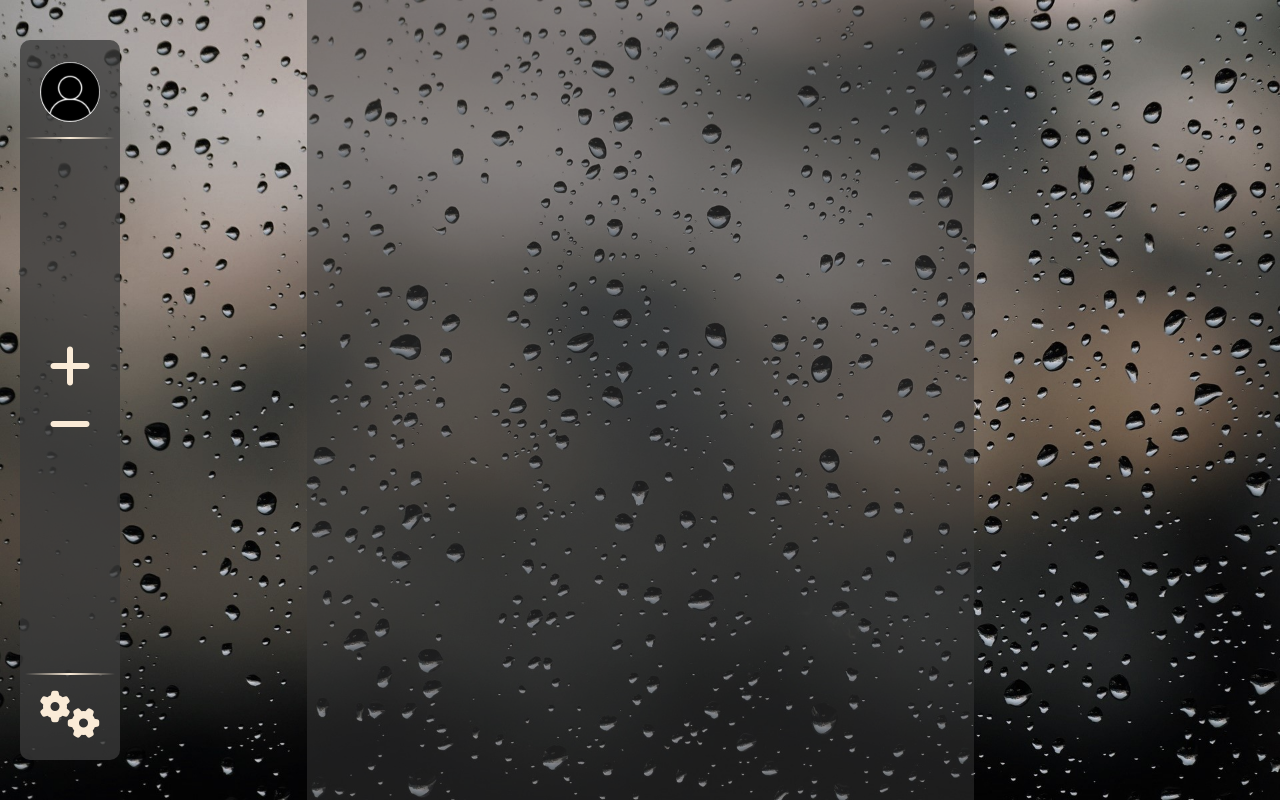
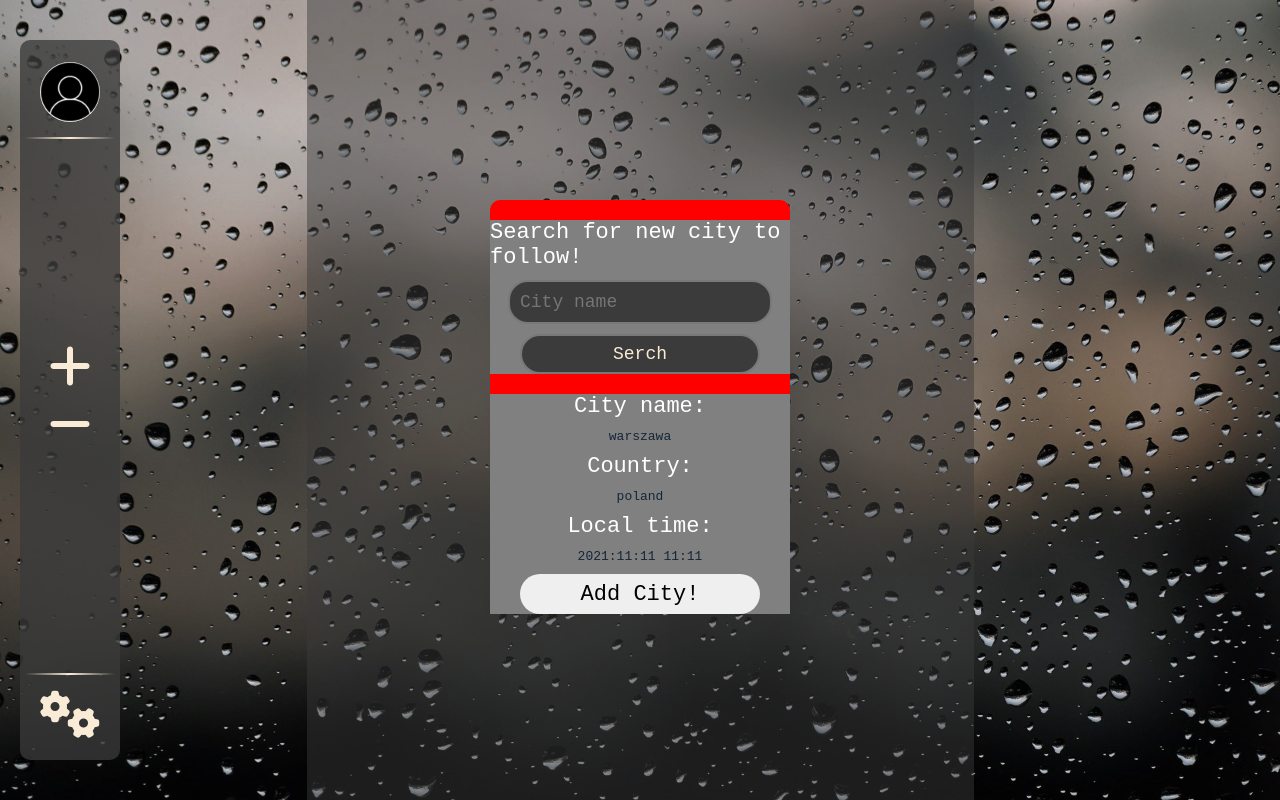
Before and after one commit to WojciechSzw/WeatherApp, a website with bundled scripts: page Weather.html in a window 1280 px wide. Built offline with nearby package versions, Linux system fonts and the light colour scheme; no server answers.

Commit message:
adding city gui

```diff
--- a/Weather.html
+++ b/Weather.html
@@ -22,12 +22,6 @@
           <div class="menu__short__upper__img">
             <span class="menu__short__upper__img__hovertext">log out</span>
           </div>
-          <!-- <img
-            src="images/users/NoFoto.jpg"
-            alt="userfoto"
-            width="60px"
-            height="60px"
-          /> -->
           <hr />
         </div>
         <div class="menu__short__middle">
@@ -42,5 +36,38 @@
       <div class="menu__expandable"></div>
     </aside>
     <div class="main"></div>
+    <div class="add-city">
+      <form class="add-city__cityname">
+        <label for="add-city">Search for new city to follow!</label>
+        <input
+          class="add-city__cityname__input"
+          type="text"
+          name="add-city"
+          placeholder="City name"
+        />
+        <input
+          class="add-city__cityname__submit"
+          type="submit"
+          value="Serch"
+          onclick="event.preventDefault()"
+        />
+      </form>
+      <form class="add-city__result">
+        <label class="add-city__result__name-label">City name:</label>
+        <output class="add-city__result__name-output">warszawa</output>
+        <label class="add-city__result__country-label">Country:</label>
+        <output class="add-city__result__country-output">poland</output>
+        <label class="add-city__result__localtime-label">Local time:</label>
+        <output class="add-city__result__localtime-output"
+          >2021:11:11 11:11</output
+        >
+        <input
+          type="submit"
+          class="add-city__result__submit"
+          onclick="event.preventDefault()"
+          value="Add City!"
+        />
+      </form>
+    </div>
   </body>
 </html>
--- a/weather.js
+++ b/weather.js
@@ -4,6 +4,9 @@ document.addEventListener("click", (event) => {
         document.querySelector("body").innerHTML = "";
         localStorage.clear();
         window.location.href = "index.html";
+    }
+    else if (event.target.classList.contains("fa-plus")) {
+        console.log("now open adding weathercity");
     }
 });
 fetch(Endpoints.weatherLinks, {
--- a/weather.scss
+++ b/weather.scss
@@ -151,7 +151,7 @@ body {
     background-image: url(images/backgrounds/cloud-blue-sky.jpg);
     &__today-info {
       display: grid;
-      width: calc(100% - 4px);
+      width: calc(100% - 2px);
       height: 320px;
       border: 2px solid $font-weather-color;
       border-radius: 10px;
@@ -330,6 +330,74 @@ body {
   }
 }
 
+.add-city {
+  position: absolute;
+  top: 50%;
+  left: 50%;
+  transform: translate(-50%, -50%);
+  border-radius: 10px;
+  width: 300px;
+  height: 400px;
+  background-color: red;
+  &__cityname {
+    width: 100%;
+
+    background-color: gray;
+    margin: 20px 0px;
+    display: flex;
+    flex-direction: column;
+    justify-content: center;
+    align-items: center;
+    gap: 10px;
+    & label {
+      color: white;
+      font-size: 22px;
+    }
+    & input {
+      color: antiquewhite;
+      height: 40px;
+      background-color: $login-box-color;
+      width: 80%;
+      font-size: 18px;
+      padding: 0 10px 0 10px;
+      border-radius: 20px;
+      border: 2px solid rgb(121, 120, 120);
+    }
+    &__submit {
+      font-size: 22px;
+      padding: 5px;
+      width: 80%;
+      height: 40px;
+      border-radius: 20px;
+    }
+  }
+  &__result {
+    gap: 10px;
+    background-color: gray;
+    margin: 20px 0;
+    width: 100%;
+    // height: 200px;
+    display: flex;
+    flex-direction: column;
+    justify-content: center;
+    align-items: center;
+    & label {
+      color: white;
+      font-size: 22px;
+    }
+    & output {
+      color: $font-weather-color;
+    }
+    &__submit {
+      font-size: 22px;
+      padding: 5px;
+      width: 80%;
+      height: 40px;
+      border-radius: 20px;
+    }
+  }
+}
+
 @media (max-width: $averageScreenSize) {
   .main {
     width: 667px;
--- a/weather.ts
+++ b/weather.ts
@@ -7,6 +7,8 @@ document.addEventListener("click", (event) => {
     document.querySelector<HTMLElement>("body")!.innerHTML = "";
     localStorage.clear();
     window.location.href = "index.html";
+  } else if ((event.target as HTMLElement).classList.contains("fa-plus")) {
+    console.log("now open adding weathercity");
   }
 });
 
```
Also changed, not shown: weather.css, 1 other file.
